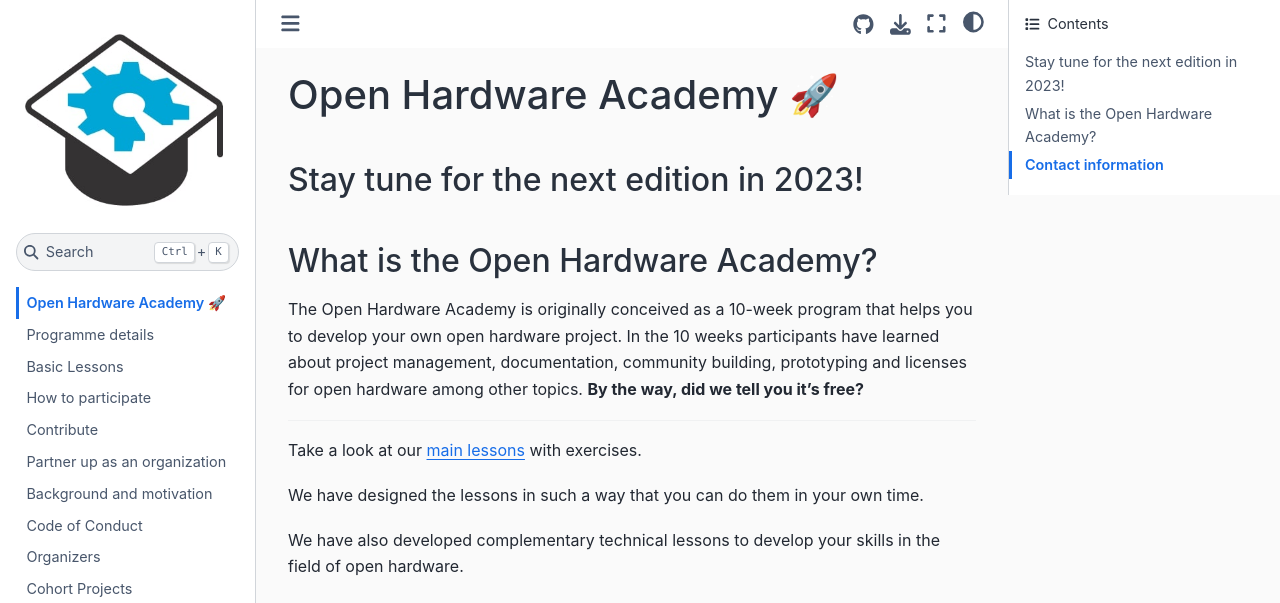
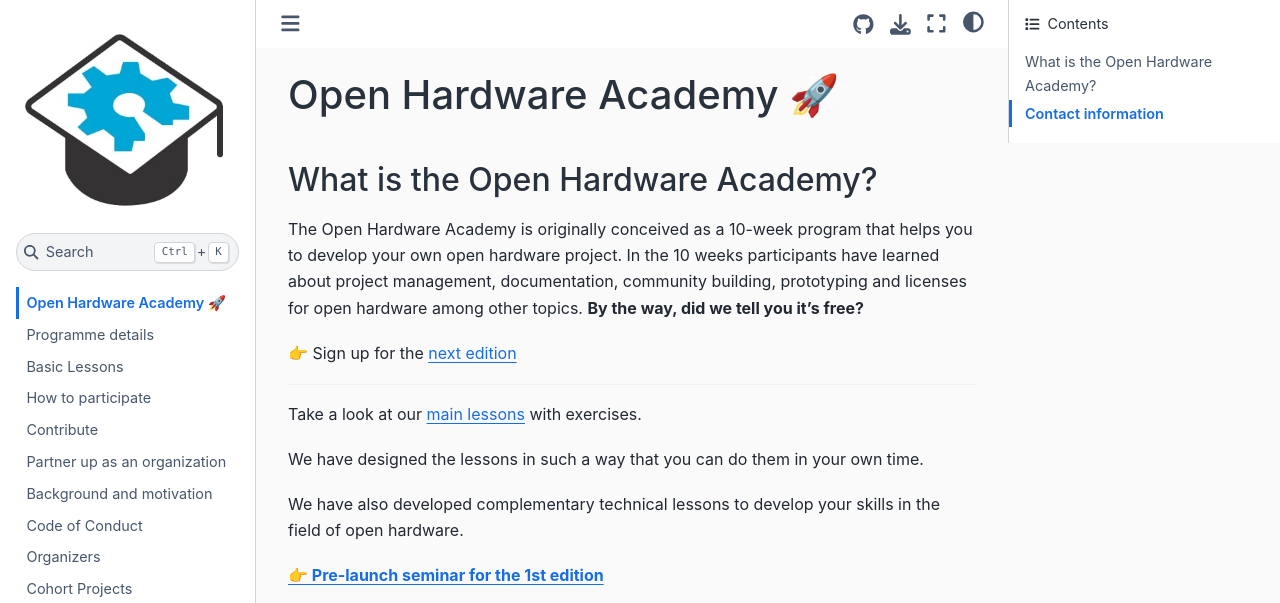
Before and after one commit to delftopenhardware/openhardware.academy, a Jupyter Book: the page built from docs/01_Welcome.md, in a window 1280 px wide and 1050 px high, cut to the strip 0-603 px from the top of the window. Built offline with Jupyter Book 1.0.4 settings and Sphinx 7.4.7 and the Sphinx Book theme 1.1.4, drawn with Linux system fonts in a browser that asks for light colours.

Commit message:
Update 01_Welcome.md

````diff
--- a/docs/01_Welcome.md
+++ b/docs/01_Welcome.md
@@ -6,11 +6,13 @@
 :width: 90%
 ``` -->
 
-## Stay tune for the next edition in 2023!
 
 ## What is the Open Hardware Academy?
 
 The Open Hardware Academy is originally conceived as a 10-week program that helps you to develop your own open hardware project. In the 10 weeks participants have learned about project management, documentation, community building, prototyping and licenses for open hardware among other topics. **By the way, did we tell you it’s free?**
+
+👉 Sign up for the [next edition](./04_Participation.md)
+
 
 ---
 Take a look at our [main lessons](./03_Lessons.md) with exercises.
````
